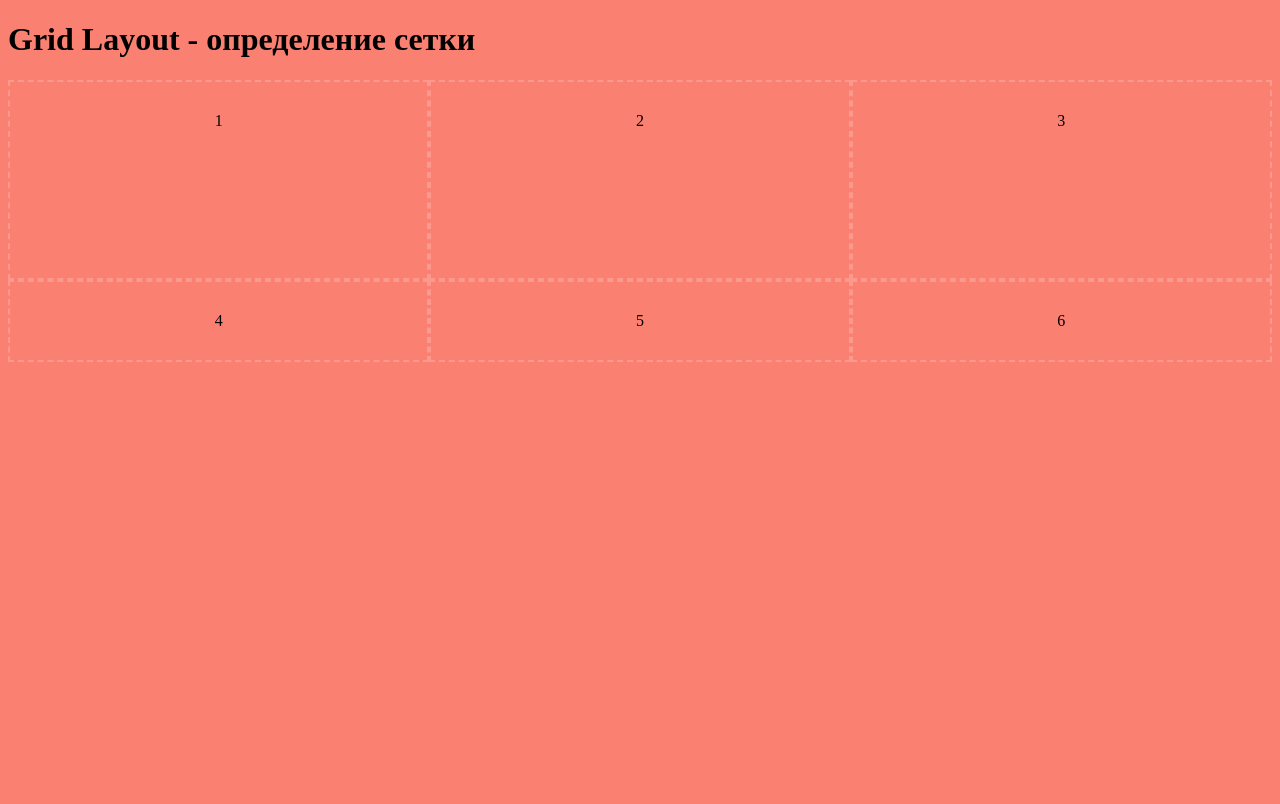
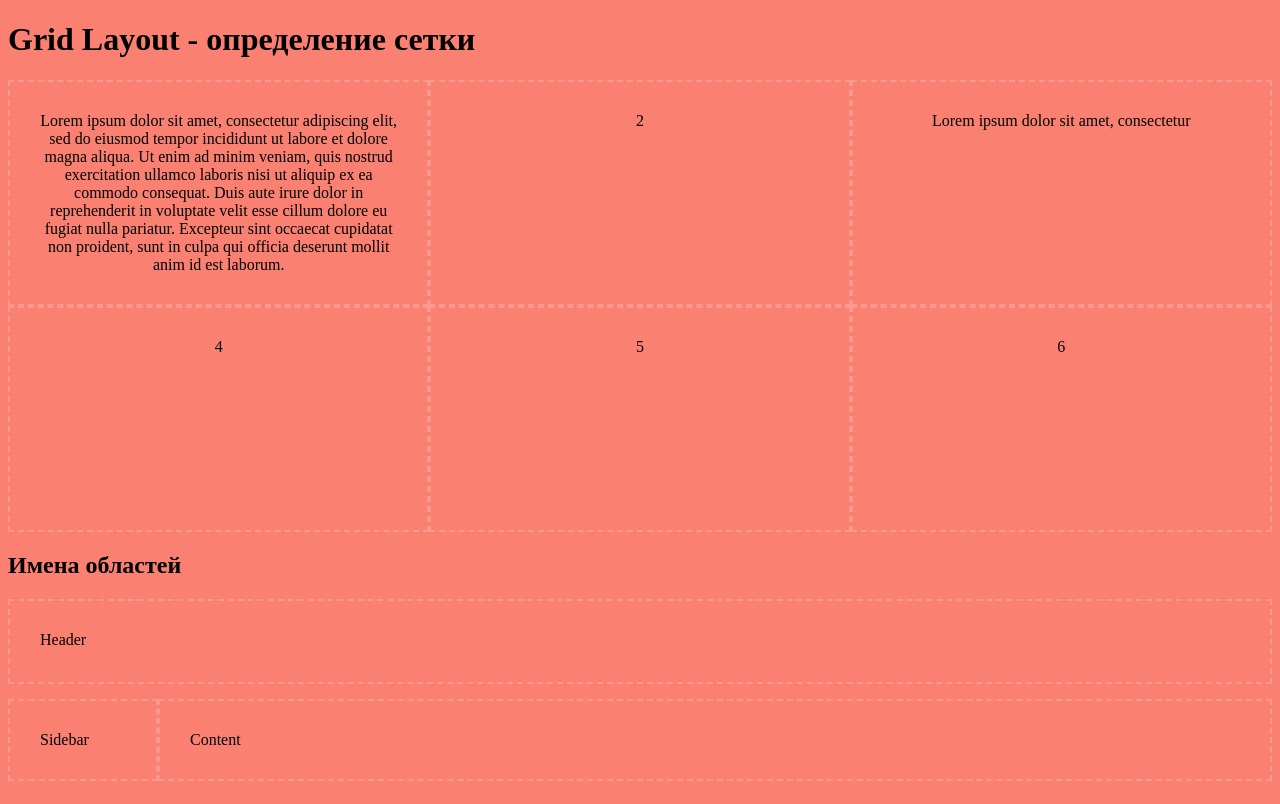
Before and after one commit to Enigma2017/css-grid, a plain HTML site: page index.html in a window 1280 px wide. Drawn offline with Linux system fonts and the light colour scheme.

Commit message:
grid-area

```diff
--- a/index.html
+++ b/index.html
@@ -13,9 +13,18 @@
             <h1>Grid Layout - определение сетки</h1>
             <div class="grid">
                 <div class="grid__body">
-                    <div class="grid__item">1</div>
+                    <div class="grid__item">
+                        Lorem ipsum dolor sit amet, consectetur adipiscing elit,
+                        sed do eiusmod tempor incididunt ut labore et dolore magna
+                         aliqua. Ut enim ad minim veniam, quis nostrud exercitation
+                          ullamco laboris nisi ut aliquip ex ea commodo consequat.
+                          Duis aute irure dolor in reprehenderit in voluptate velit
+                           esse cillum dolore eu fugiat nulla pariatur. Excepteur sint
+                            occaecat cupidatat non proident, sunt in culpa qui officia
+                            deserunt mollit anim id est laborum.
+                    </div>
                     <div class="grid__item">2</div>
-                    <div class="grid__item">3</div>
+                    <div class="grid__item">Lorem ipsum dolor sit amet, consectetur</div>
                     <div class="grid__item">4</div>
                     <div class="grid__item">5</div>
                     <div class="grid__item">6</div>
@@ -23,5 +32,17 @@
             </div>
         </div>
     </div>
+    <h2>Имена областей</h2>
+    <div class="grid-wrapper">
+        <header class="grid-header">
+            Header
+        </header>
+        <aside class="grid-side">
+            Sidebar
+        </aside>
+        <main class="grid-content">
+            Content
+        </main>
+    </div>
 </body>
 </html>
--- a/style.css
+++ b/style.css
@@ -6,8 +6,11 @@ body{
     display: grid;
     /*display: inline-grid;*/
     /*grid-template-columns: 200px 150px 300px; */
-    grid-template-columns: 1fr 1fr 1fr;
-    grid-template-rows: 200px;
+    /*grid-template-columns: 1fr minmax(150px, 1fr) 1fr;*/
+    /*grid-template-columns: auto 1fr auto; */
+    /*grid-template-columns: fit-content(400px) 1fr auto;*/
+    grid-template-columns: repeat(3, 1fr);
+    grid-template-rows: 1fr 1fr;
 }
 
 .grid__item{
@@ -15,3 +18,32 @@ body{
     border: 2px dashed rgba(255, 255, 255, 0.2);
     padding: 30px;
 }
+
+.grid-wrapper{
+    display: grid;
+    grid-template-columns: 150px 1fr;
+    grid-template-rows: 100px 1fr;
+    grid-template-areas:
+        "header header"
+        "side content";
+}
+
+.grid-header,
+.grid-side,
+.grid-content{
+    padding: 30px;
+    border: 2px dashed rgba(255, 255, 255, 0.2);
+    margin: 0 0 15px 0;
+}
+
+.grid-header{
+    grid-area: header;
+}
+
+.grid-side{
+    grid-area: side;
+}
+
+.grid-content{
+    grid-area: content;
+}
```
